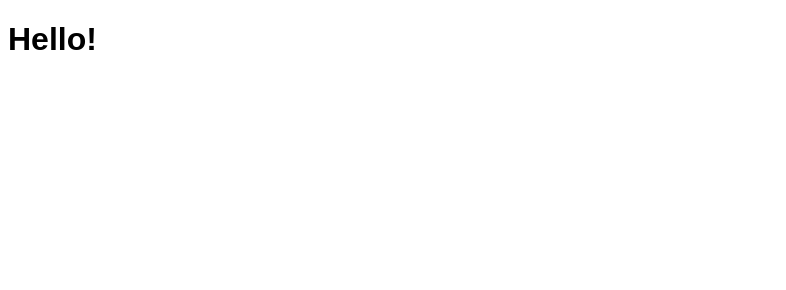
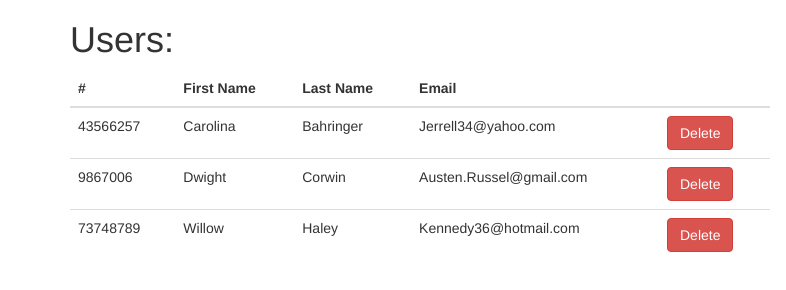
Before and after one commit to geraldoms/js-dev-env, a website built with webpack: page src/index.html in a window 1280 px wide. Shown: the whole page, without its empty margins (0-786 px from the left). Built offline with nearby package versions, Linux system fonts and the light colour scheme; data requests are answered from the project's data file.

Commit message:
Added the list of users in the index.html and dynamic mock data

```diff
--- /dev/null
+++ b/src/api/baseUrl.js
@@ -0,0 +1,4 @@
+export default function getBaseUrl() {
+  const inDev = window.location.hostname === 'localhost';
+  return inDev ? 'http://localhost:3001/' : '/';
+}
--- /dev/null
+++ b/src/api/db.json
@@ -0,0 +1,22 @@
+{
+  "users": [
+    {
+      "id": 43566257,
+      "firstName": "Carolina",
+      "lastName": "Bahringer",
+      "email": "Jerrell34@yahoo.com"
+    },
+    {
+      "id": 9867006,
+      "firstName": "Dwight",
+      "lastName": "Corwin",
+      "email": "Austen.Russel@gmail.com"
+    },
+    {
+      "id": 73748789,
+      "firstName": "Willow",
+      "lastName": "Haley",
+      "email": "Kennedy36@hotmail.com"
+    }
+  ]
+}
--- /dev/null
+++ b/src/api/userApi.js
@@ -0,0 +1,31 @@
+import 'whatwg-fetch';
+import getBaseUrl from './baseUrl';
+
+const baseUrl = getBaseUrl();
+
+export function getUsers() {
+  return get('users');
+}
+
+function get(url) {
+  return fetch(baseUrl + url).then(onSuccess, onError);
+}
+
+export function deleteUser(id) {
+  return del(`users/${id}`);
+}
+
+function del(url) {
+  const req = new Request(baseUrl + url, {
+    method: 'DELETE'
+  });
+  return fetch(req).then(onSuccess, onError);
+}
+
+function onSuccess(res) {
+  return res.json();
+}
+
+function onError(err) {
+  console.log(err); // eslint-disable-line no-console
+}
--- a/src/index.css
+++ /dev/null
@@ -1,7 +0,0 @@
-body {
-  font-family: sans-serif;
-}
-
-table th {
-  padding: 5px;
-}
--- a/src/index.html
+++ b/src/index.html
@@ -5,10 +5,22 @@
   <meta http-equiv="X-UA-Compatible" content="IE=edge">
   <title>Page Title</title>
   <meta name="viewport" content="width=device-width, initial-scale=1">
-  <!-- <link rel="stylesheet" type="text/css" media="screen" href="index.css" /> -->
+  <link rel="stylesheet" href="https://maxcdn.bootstrapcdn.com/bootstrap/3.3.7/css/bootstrap.min.css">
 </head>
 <body>
-  <h1>Hello!</h1>
+  <div class="container">
+    <h1>Users:</h1>
+    <table class="table" style="max-width: 700px">
+      <thead>
+        <th>#</th>
+        <th>First Name</th>
+        <th>Last Name</th>
+        <th>Email</th>
+        <th>&nbsp;</th>
+      </thead>
+      <tbody id="users"></tbody>
+    </table>
+  </div>
   <script src="bundle.js"></script>
 </body>
 </html>
--- a/src/index.js
+++ b/src/index.js
@@ -1,5 +1,30 @@
-import './index.css';
-import numeral from 'numeral';
+import { getUsers, deleteUser } from './api/userApi';
 
-const value = numeral(1000).format('$0,0.00');
-console.log(`The value of the laptop is: ${value}.`); // eslint-disable-line no-console
+getUsers().then(res => {
+
+  let usersBody = "";
+  res.forEach(u => {
+    usersBody += `<tr>
+      <td>${u.id}</td>
+      <td>${u.firstName}</td>
+      <td>${u.lastName}</td>
+      <td>${u.email}</td>
+      <td><a href="#" data-id="${u.id}" class="deleteUser btn btn-danger">Delete</a></td>
+      </tr>`;
+  });
+
+  global.document.getElementById('users').innerHTML = usersBody;
+
+  const deleteLinks = global.document.getElementsByClassName('deleteUser');
+
+  Array.from(deleteLinks, link => {
+    //debugger; // eslint-disable-line
+    link.onclick = function (event) {
+      const element = event.target;
+      event.preventDefault();
+      deleteUser(element.attributes["data-id"].value);
+      const row = element.parentNode.parentNode;
+      row.parentNode.removeChild(row);
+    }
+  });
+});
```
Also changed, not shown: buildScripts/generateMockData.js (added, +14 -0 lines), buildScripts/mockDataSchema.js (added, +34 -0 lines), buildScripts/srcServer.js (+11 -3 lines), package.json (+5 -2 lines), src/index.test.js (+2 -2 lines).
